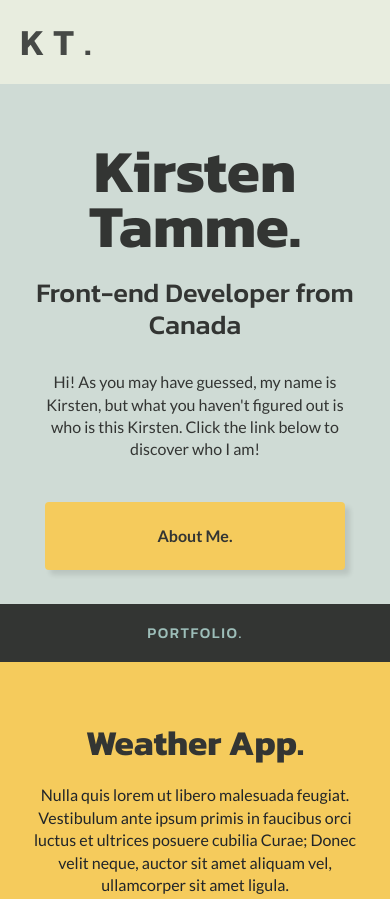
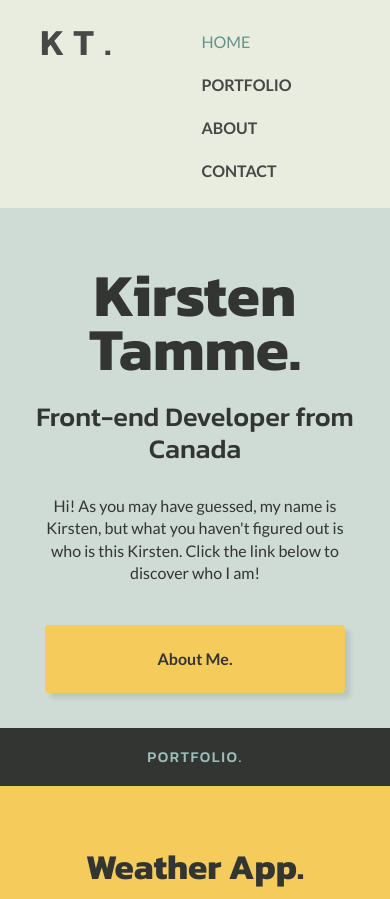
Before and after one commit to Kirstface/kirsten-portfolio, a plain HTML site: page index.html in a window 390 px wide. Shown: the top 899 px of the page. Drawn offline with nearby package versions, Linux system fonts and the light colour scheme.

Commit message:
Main Navigation done
Responsive version not yet touched

```diff
--- a/index.html
+++ b/index.html
@@ -21,7 +21,25 @@
   </head>
   <body>
     <div class="wrapper">
-      <h3 class="h3logo">KT.</h3>
+       <nav class="topMenuIndex d-flex justify-content-between">
+        <div class="logoSection">
+          <h3 class="topMenuLogo">KT.</h3>
+        </div>
+        <div class="menuSection">
+          <ul class="ulTopMenu">
+            <a href="index.html" title="Home">
+                <li class="liTopMenu active">HOME</li></a
+            >
+                        <a href="portfolio.html" title="Portfolio">
+            <li class="liTopMenu">PORTFOLIO</li></a>
+            <a href="about.html" title="About">
+                <li class="liTopMenu">ABOUT</li></a
+            >
+        <a href="contact.html" title="Contact">
+                <li class="liTopMenu">CONTACT</li></a>
+          </ul>
+        </div>
+      </nav>
       <div class="hero">
         <h1 class="mainTitle">
           Kirsten<br />
--- a/src/style.css
+++ b/src/style.css
@@ -585,6 +585,12 @@ a:hover {
   width: 100%;
 }
 
+.topMenuIndex {
+  background-color: var(--secondary-background-color);
+  padding: 0px 0px;
+  width: 100%;
+}
+
 .ulTopMenu {
   padding: 0;
   margin-top: 20px;
@@ -595,7 +601,7 @@ a:hover {
   display: inline;
   list-style: none;
   line-height: 43px;
-  margin-left: 15px;
+  margin-left: 50px;
   font-weight: 600;
   font-family: "Lato", sans-serif;
   color: var(--secondary-font-color);
@@ -605,6 +611,15 @@ a:hover {
   padding-left: 40px;
   padding-top: 20px;
   padding-bottom: 10px;
+}
+
+.liTopMenu:hover {
+  color: #62938c;
+}
+
+.active {
+  color: #62938c;
+  font-weight: 500;
 }
 
 @media (max-width: 576px) {
```
Also changed, not shown: about.html (+18 -0 lines), contact.html (+11 -4 lines), portfolio.html (+19 -0 lines).
